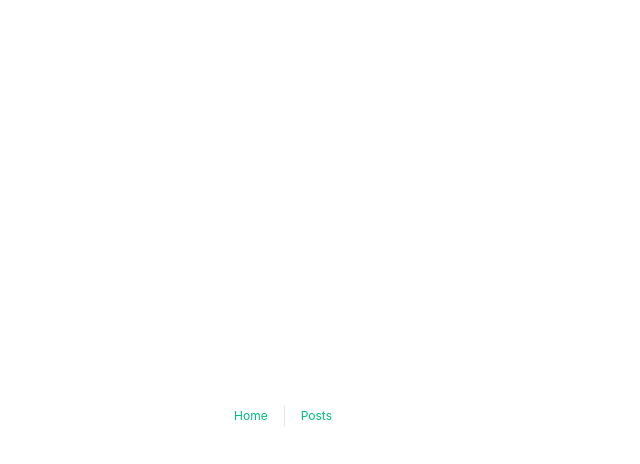
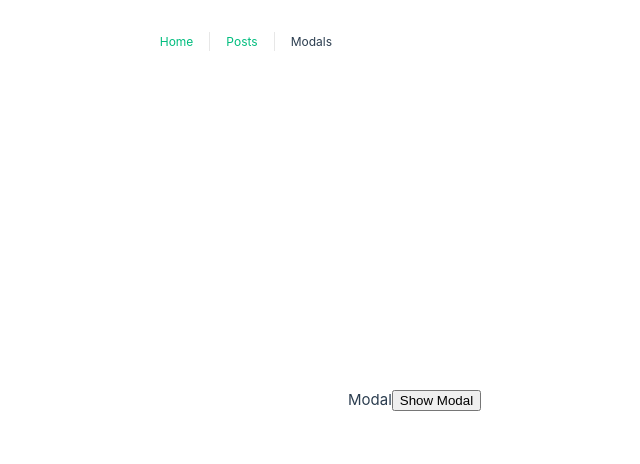
Before and after one commit to ricardo4457/Vue-Composition-Api-First-Project, a Vue app: page /modals in a window 1280 px wide. Before the commit this address had no page. Shown: the top 464 px of the page, without its empty margins (292-932 px from the left). Built offline with nearby package versions, Linux system fonts and the light colour scheme.

Commit message:
setting up a new view to test teleport

```diff
--- a/src/App.vue
+++ b/src/App.vue
@@ -7,15 +7,16 @@ import HelloWorld from './components/HelloWorld.vue'
   <nav>
   <RouterLink to="/">Home</RouterLink>
   <RouterLink to="/posts">Posts</RouterLink>
+  <RouterLink to="/modals">Modals</RouterLink>
 </nav>
 <RouterView />
 <!-- we can use is  onActivated, onDeactivated  if component is wrapp on this tags like this !!
   <RouterView v-slot="{ Component }">
-      <keepalive>
-        <component :is="Component" />
-      </keepalive>
-    </RouterView>
-     -->
+        <keepalive>
+          <component :is="Component" />
+        </keepalive>
+      </RouterView>
+       -->
 </template>
 
 <style scoped>
--- a/src/router/index.ts
+++ b/src/router/index.ts
@@ -20,7 +20,13 @@ const router = createRouter({
       name: 'postDetail',
 
       component: () => import('../views/PostsDetailView.vue')
-    }
+    },
+    {
+      path: '/modals',
+      name: 'modals',
+
+      component: () => import('../views/ModalsView.vue')
+    },
   ]
 })
 
--- /dev/null
+++ b/src/views/ModalsView.vue
@@ -0,0 +1,33 @@
+<template>
+    <main>
+        <div class="modals">
+            <p>Modal</p>
+            <button @click="showModal = true">Show Modal</button>
+
+            <div v-if="showModal">
+                <p>Lorem ipsum dolor, sit amet consectetur adipisicing elit. Similique, non, in consequatur consectetur
+                    error
+                    vero itaque, optio nam praesentium veritatis aliquam cumque earum culpa quisquam illo ipsam labore
+                    voluptatibus? Aspernatur.</p>
+                <button @click="showModal = false">Hide Modal</button>
+            </div>
+        </div>
+    </main>
+</template>
+<script lang="ts" setup>
+//Imports
+import { ref } from "vue"
+
+//Variables
+const showModal = ref(false)
+
+</script>
+<style scoped>
+@media (min-width: 1024px) {
+    .modals {
+        min-height: 100vh;
+        display: flex;
+        align-items: center;
+    }
+}
+</style>
```
